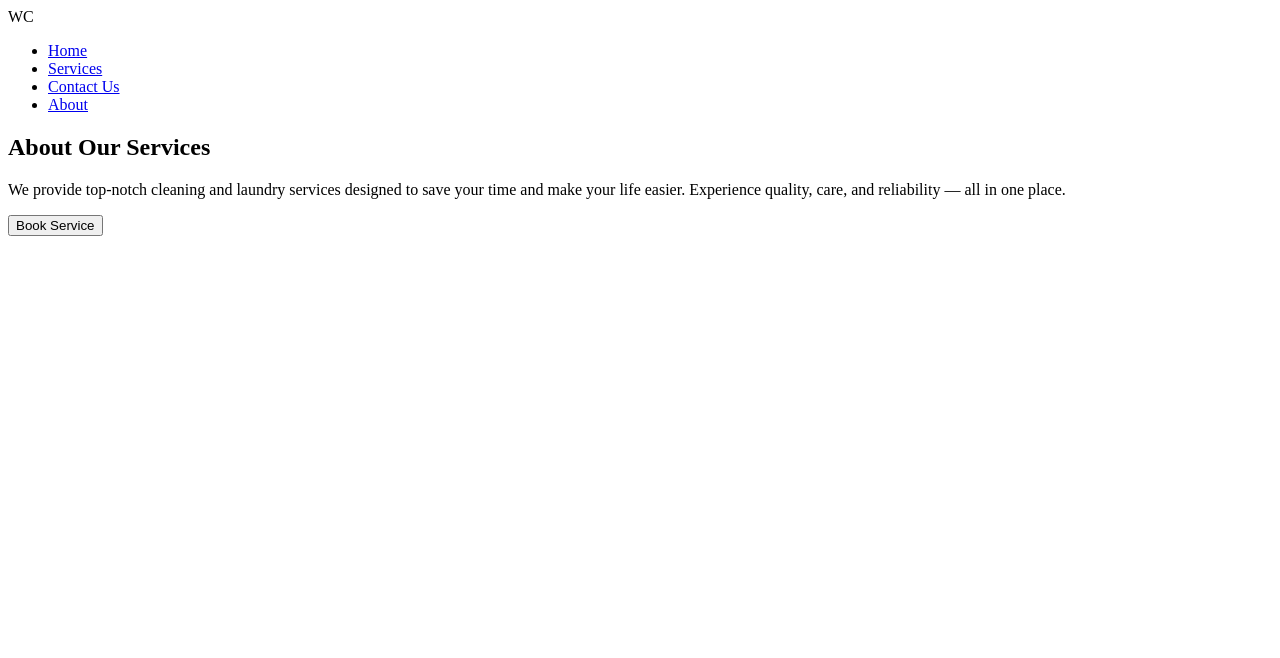
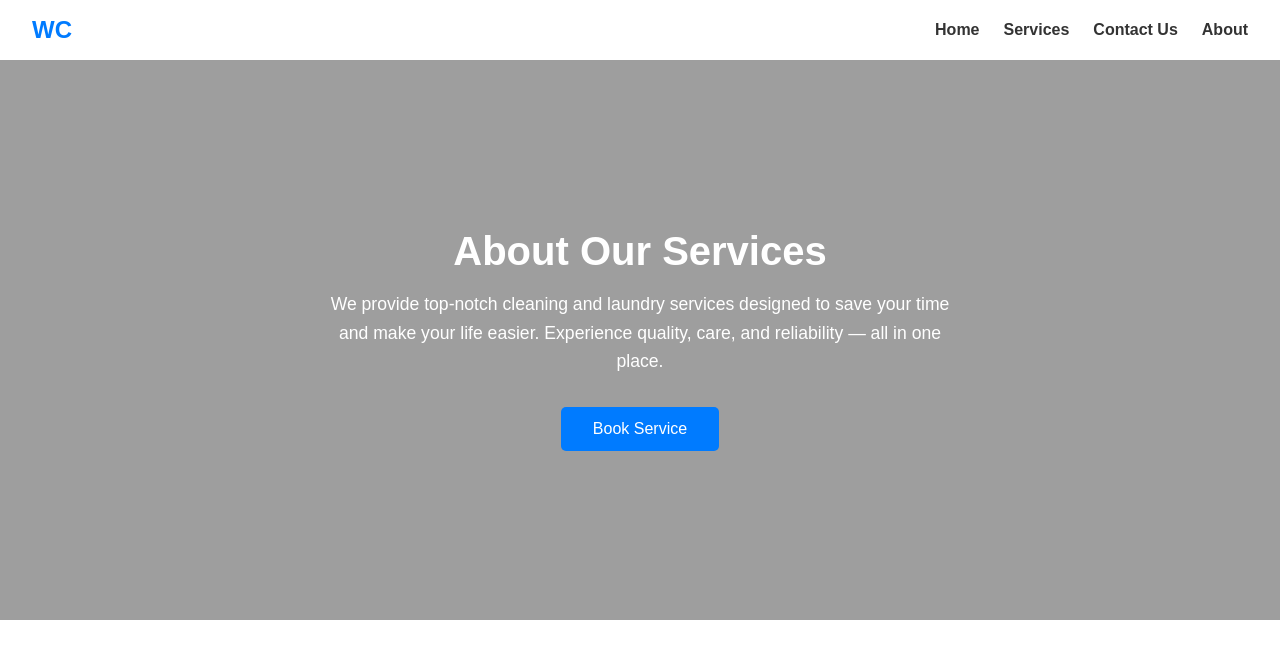
Before and after one commit to Gaganjeet-Singh/WiseClean, a plain HTML site: page public/index.html in a window 1280 px wide. Drawn offline with Linux system fonts and the light colour scheme; the site is published under a folder, as on GitHub Pages, so addresses that start at the root find nothing.

Commit message:
checking vercel

```diff
--- a/index.html
+++ b/public/index.html
@@ -4,7 +4,7 @@
     <meta charset="UTF-8">
     <meta name="viewport" content="width=device-width, initial-scale=1.0">
     <title>Wise-Clean</title>
-    <link rel="stylesheet" href="/WiseClean/public/style.css">
+    <link rel="stylesheet" href="style.css">
 </head>
 <body>
     <header>
```
